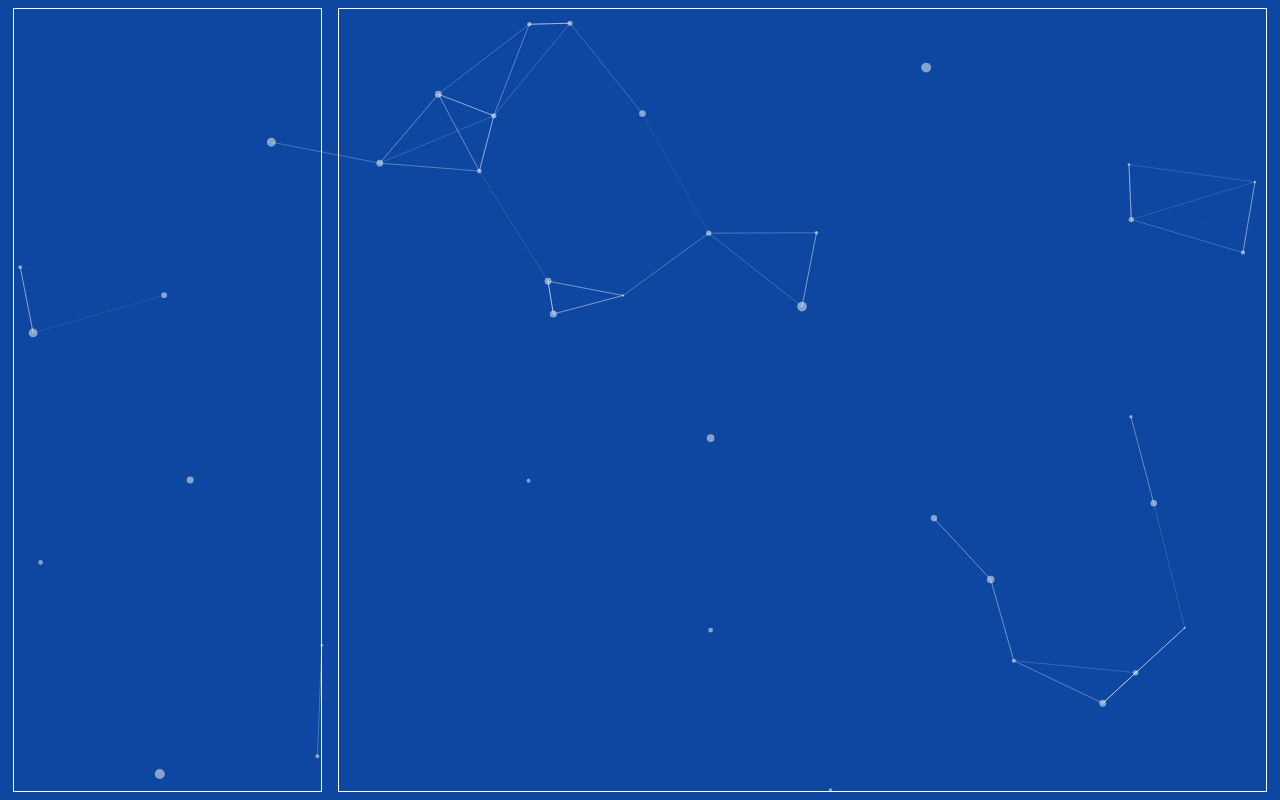
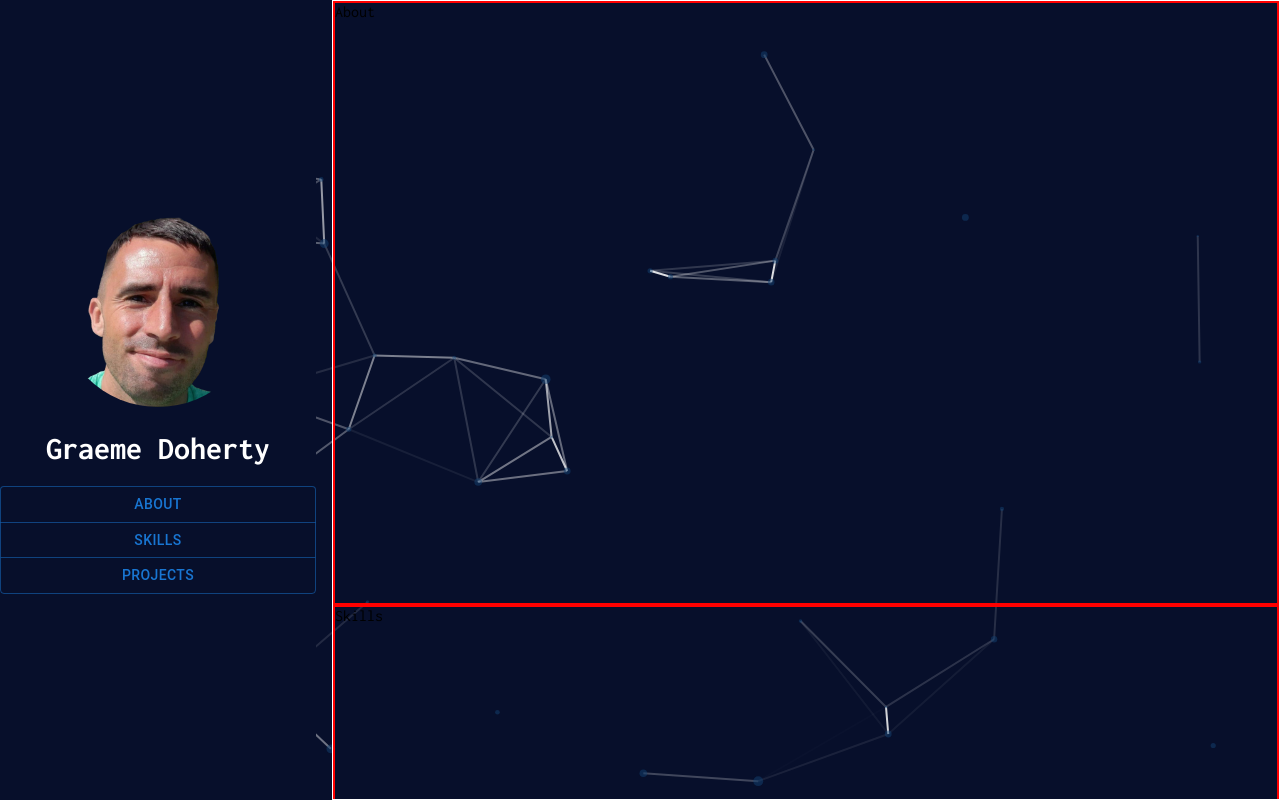
Before and after one commit to graemedoherty/Portfolio-React, a React (Create React App) app: page / in a window 1280 px wide. Built offline with nearby package versions, Linux system fonts and the light colour scheme; the HTML template or start-up script is replaced by a standard one.

Commit message:
Added scrollToSection

```diff
--- a/package.json
+++ b/package.json
@@ -4,6 +4,9 @@
   "private": true,
   "dependencies": {
     "@codaworks/react-glow": "^1.0.6",
+    "@emotion/react": "^11.11.4",
+    "@emotion/styled": "^11.11.5",
+    "@mui/material": "^5.15.21",
     "@testing-library/jest-dom": "^5.17.0",
     "@testing-library/react": "^13.4.0",
     "@testing-library/user-event": "^13.5.0",
--- a/src/App.css
+++ b/src/App.css
@@ -11,12 +11,8 @@
   z-index: 2;
   display: grid;
   grid-template-columns: 1fr 3fr;
-  row-gap: 1em;
+  gap: 5em;
   column-gap: 1em;
-  width: 98%;
-  height: 98vh;
+  width: 100%;
+  height: 100vh;
 }
-
-.grid-item {
-  border: 1px solid white;
-}
--- a/src/App.js
+++ b/src/App.js
@@ -1,14 +1,61 @@
+import React, { useRef } from 'react';
 import './App.css';
-import Card from './Card';
+import './details.css';
+import './content.css';
 import Background from './Background';
+import ImageComponent from './ImageComponent';
+import Grow from '@mui/material/Grow';
+import Navigation from './Navigation';
 
 function App() {
+  const aboutRef = useRef(null);
+  const skillsRef = useRef(null);
+  const projectsRef = useRef(null);
+
+  const scrollToSection = (section) => {
+    if (section === 'About' && aboutRef.current) {
+      aboutRef.current.scrollIntoView({ behavior: 'smooth' });
+    } else if (section === 'Skills' && skillsRef.current) {
+      skillsRef.current.scrollIntoView({ behavior: 'smooth' });
+    } else if (section === 'Projects' && projectsRef.current) {
+      projectsRef.current.scrollIntoView({ behavior: 'smooth' });
+    }
+  };
+
   return (
     <div className='App'>
       <Background />
       <div className='Main'>
-        <div className='Side grid-item'></div>
-        <div className='Content grid-item'></div>
+        <Grow
+          in={true}
+          style={{ transformOrigin: '0 0 0' }}
+          {...(true ? { timeout: 1000 } : {})}
+        >
+          <div className='Side grid-item'>
+            <div id='Details'>
+              <div id='Image'>
+                <ImageComponent />
+              </div>
+              <div id='Name'>
+                <h1>Graeme Doherty</h1>
+              </div>
+              <Navigation scrollToSection={scrollToSection} />
+            </div>
+          </div>
+        </Grow>
+
+        <div className='Content grid-item'>
+          <div className='Content-Row About-Section' ref={aboutRef}>
+            About
+          </div>
+
+          <div className='Content-Row Skills-Section' ref={skillsRef}>
+            Skills
+          </div>
+          <div className='Content-Row Projects-Section' ref={projectsRef}>
+            Projects
+          </div>
+        </div>
       </div>
     </div>
   );
--- a/src/Background.js
+++ b/src/Background.js
@@ -22,7 +22,7 @@ const Background = () => {
       fullscreen: { enable: true, 'z-index': -1 },
       background: {
         color: {
-          value: '#0d47a1',
+          value: '#070F2B',
         },
       },
       fpsLimit: 120,
@@ -49,14 +49,14 @@ const Background = () => {
       },
       particles: {
         color: {
-          value: '#ffffff',
+          value: '#144272',
         },
         links: {
           color: '#ffffff',
           distance: 150,
           enable: true,
-          opacity: 0.5,
-          width: 1,
+          opacity: 1,
+          width: 2,
         },
         move: {
           direction: 'none',
@@ -65,7 +65,7 @@ const Background = () => {
             default: 'bounce',
           },
           random: false,
-          speed: 6,
+          speed: 1,
           straight: false,
         },
         number: {
--- /dev/null
+++ b/src/ImageComponent.js
@@ -0,0 +1,22 @@
+import React from 'react';
+import Grow from '@mui/material/Grow';
+
+const ImageComponent = () => {
+  return (
+    <Grow
+      in={true}
+      style={{ transformOrigin: '0 0 0' }}
+      {...(true ? { timeout: 3000 } : {})}
+    >
+      <div style={{ zIndex: 100 }}>
+        <img
+          src={`${process.env.PUBLIC_URL}/images/portfolio-pic.png`}
+          alt='Me'
+          style={{ width: '200px', zIndex: 100, borderRadius: 200 / 2 }}
+        />
+      </div>
+    </Grow>
+  );
+};
+
+export default ImageComponent;
--- /dev/null
+++ b/src/Navigation.js
@@ -0,0 +1,36 @@
+import React from 'react';
+import './navigation.css';
+import Button from '@mui/material/Button';
+import ButtonGroup from '@mui/material/ButtonGroup';
+
+const Navigation = ({ scrollToSection }) => {
+  const handleButtonClick = (section) => () => {
+    scrollToSection(section);
+  };
+
+  const buttons = [
+    <Button key='one' onClick={handleButtonClick('About')}>
+      About
+    </Button>,
+    <Button key='two' onClick={handleButtonClick('Skills')}>
+      Skills
+    </Button>,
+    <Button key='three' onClick={handleButtonClick('Projects')}>
+      Projects
+    </Button>,
+  ];
+
+  return (
+    <div className='Navigation'>
+      <ButtonGroup
+        orientation='vertical'
+        aria-label='Vertical button group'
+        sx={{ width: 1, fontWeight: 200 }}
+      >
+        {buttons}
+      </ButtonGroup>
+    </div>
+  );
+};
+
+export default Navigation;
--- a/src/card.css
+++ b/src/card.css
@@ -10,7 +10,7 @@ article {
   position: relative;
   grid-template-rows: 1fr auto;
   box-shadow: 0 1rem 2rem -1rem black;
-  padding: 1rem;
+  padding: 0.1rem;
   display: grid;
   border: 1px solid hsl(0 0% 100% / 0.15);
   backdrop-filter: blur(calc(var(--cardblur, 5) * 1px));
@@ -19,7 +19,7 @@ article {
 }
 main {
   display: flex;
-  gap: 2rem;
+  gap: 1rem;
   flex-wrap: wrap;
   align-items: center;
   justify-content: center;
@@ -30,7 +30,7 @@ main {
 
 /* Glow specific styles */
 [data-glow] {
-  --border-size: calc(var(--border, 2) * 1px);
+  --border-size: calc(var(--border, 1) * 1px);
   --spotlight-size: calc(var(--size, 150) * 1px);
   --hue: calc(var(--base) + (var(--xp, 0) * var(--spread, 0)));
   background-image: radial-gradient(
--- /dev/null
+++ b/src/content.css
@@ -0,0 +1,11 @@
+.Content {
+  border: 1px solid white;
+  overflow: scroll;
+  overflow-y: hidden; /* Hide vertical scrollbar */
+  overflow-x: hidden; /* Hide horizontal scrollbar */
+}
+
+.Content-Row {
+  border: 2px solid red;
+  height: 600px;
+}
--- /dev/null
+++ b/src/details.css
@@ -0,0 +1,11 @@
+#Details {
+  display: flex;
+  align-items: center;
+  justify-content: center;
+  flex-direction: column;
+  color: white;
+  z-index: 100;
+  background-color: #070f2b;
+  width: 100%;
+  height: 100%;
+}
--- /dev/null
+++ b/src/navigation.css
@@ -0,0 +1,4 @@
+.Navigation {
+  width: 100%;
+  font-weight: 300;
+}
```
Also changed, not shown: public/images/portfolio-pic.png (added), 1 other file (tests, documents, lock files or other folders).
